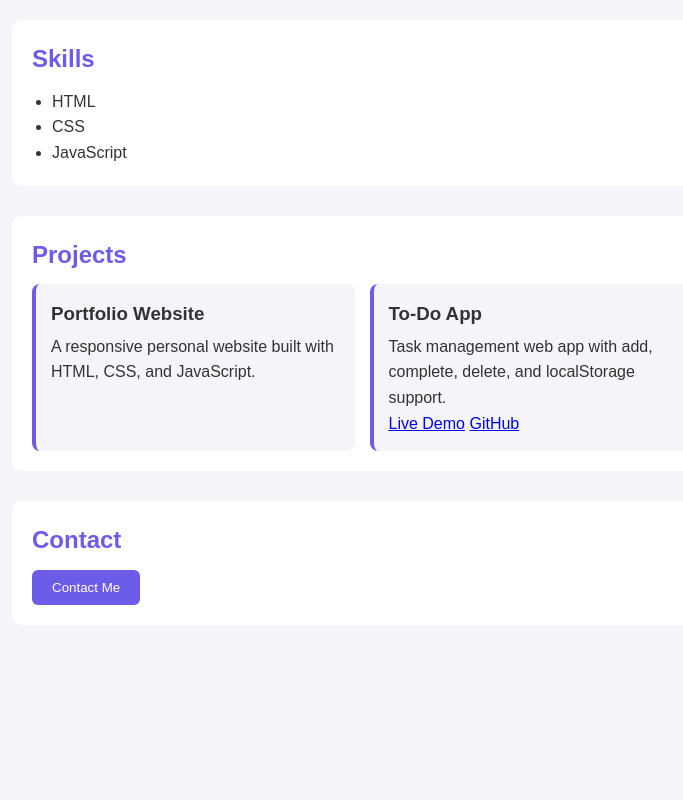
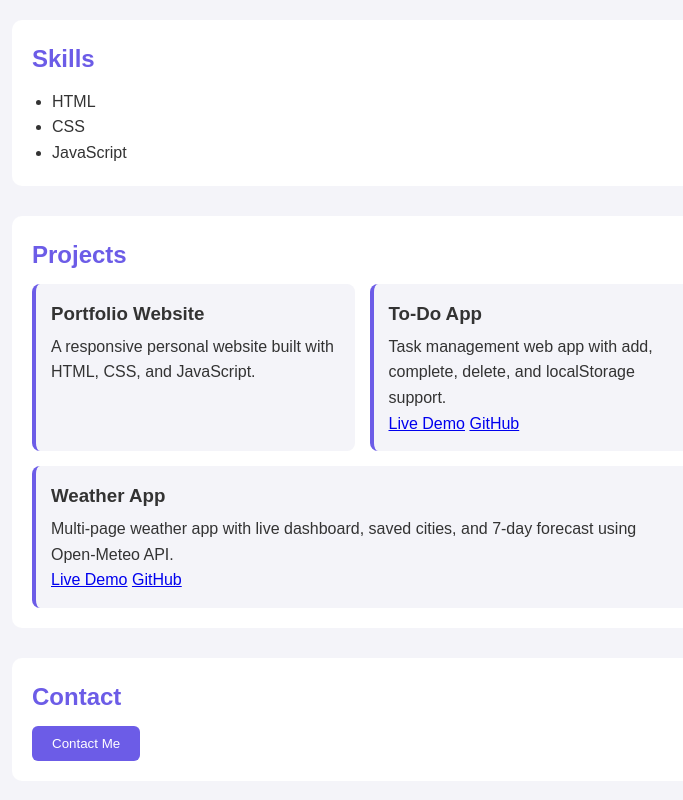
Before and after one commit to Asma732/my-portfolio, a plain HTML site: page index.html in a window 1280 px wide. Shown: the part 376-1176 px from the top of the page, without its empty margins (278-961 px from the left). Before the commit the page ends 1031 px from the top, so only its background shows below. Drawn offline with Linux system fonts and the light colour scheme.

Commit message:
Add Weather App card to portfolio

```diff
--- a/index.html
+++ b/index.html
@@ -39,6 +39,12 @@
   <a href="https://asma732.github.io/to-do-App/" target="_blank" rel="noopener noreferrer">Live Demo</a>
   <a href="https://github.com/Asma732/to-do-App" target="_blank" rel="noopener noreferrer">GitHub</a>
 </div>
+<div class="card">
+          <h3>Weather App</h3>
+          <p>Multi-page weather app with live dashboard, saved cities, and 7-day forecast using Open-Meteo API.</p>
+          <a href="https://asma732.github.io/weather-App/" target="_blank" rel="noopener noreferrer">Live Demo</a>
+          <a href="https://github.com/Asma732/weather-App" target="_blank" rel="noopener noreferrer">GitHub</a>
+        </div>
     </div>
   </section>
 
```
